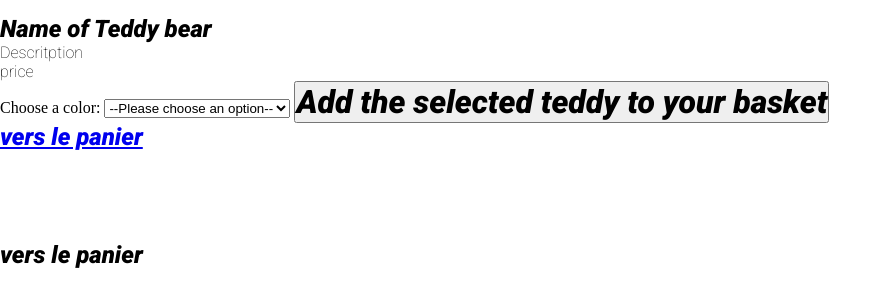
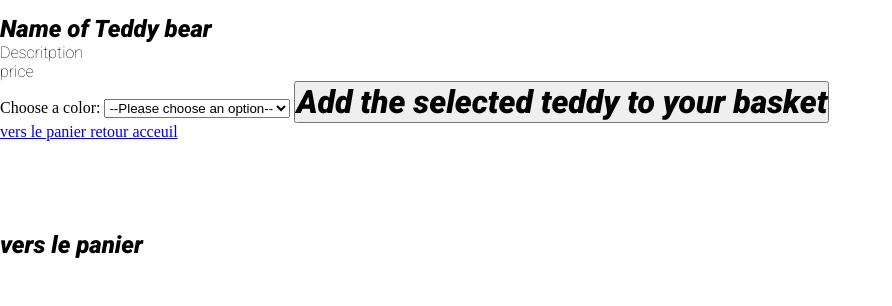
Before and after one commit to Kaerbran/MatthiasAznarSchwarz_5bis_13032021, a website: page article.html in a window 1280 px wide. Shown: the part 116-422 px from the top of the page, without its empty margins (0-892 px from the left). Drawn offline with Linux system fonts and the light colour scheme.

Commit message:
added href to index and basket

```diff
--- a/article.html
+++ b/article.html
@@ -38,10 +38,11 @@
         </main>
 
         <a href="panier.html">
-            <div class="secondaryPanier">
-                <h2 class="secondaryPanier__h2">vers le panier</h2>
-            </div>
+            vers le panier
         </a>
+        <a href="index.html">
+            retour acceuil
+          </a>
 
         <footer class="secondaryFooter">
             <br> <br> <br> <br> <br>
```
Also changed, not shown: panier.html (+4 -0 lines).
